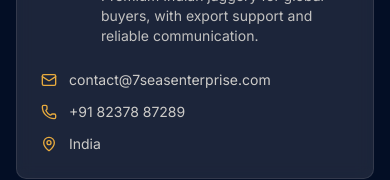
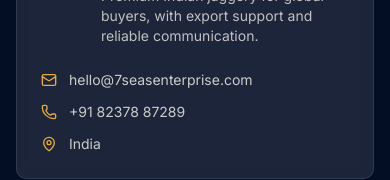
Before and after one commit to Sachin9548/sees, a React (Vite) app: page /contact in a window 390 px wide. Shown: the part 617-797 px from the top of the page. Built offline with nearby package versions, Linux system fonts and the light colour scheme.

Commit message:
phone number and email is updated

```diff
--- a/src/components/Navbar.tsx
+++ b/src/components/Navbar.tsx
@@ -45,7 +45,7 @@
         <div className="flex items-center gap-3">
           <Link to="/contact" className="hidden md:inline-flex btn-gold">Request Export Quote</Link>
           <a
-            href="https://wa.me/918237887289"
+            href="https://wa.me/919371002996"
             aria-label="WhatsApp"
             className="flex h-10 w-10 items-center justify-center rounded-full bg-[#25D366] text-white transition-transform hover:scale-110"
           >
--- a/src/components/PackagingSection.tsx
+++ b/src/components/PackagingSection.tsx
@@ -149,7 +149,7 @@
                   <Send className="h-4 w-4" /> Request Export Quote
                 </Link>
                 <a
-                  href="https://wa.me/918237887289"
+                  href="https://wa.me/919371002996"
                   className="btn-outline-gold"
                   style={{ borderColor: "#25D366", color: "#25D366" }}
                 >
--- a/src/pages/ContactPage.tsx
+++ b/src/pages/ContactPage.tsx
@@ -109,14 +109,15 @@
                 Share your product interest, target market, quantity and packaging preference.
               </p>
               <div className="mt-8 flex flex-wrap gap-3">
-                <a href="mailto:contact@7seasenterprise.com" className="btn-gold">
+                <a href="mailto:hello@7seasenterprise.com" className="btn-gold">
                   <Mail className="h-4 w-4" /> Email Us
                 </a>
-                <a href="https://wa.me/918237887289" className="btn-outline-gold">
+                <a href="https://wa.me/919371002996" className="btn-outline-gold">
                   <Phone className="h-4 w-4" /> WhatsApp
                 </a>
               </div>
             </div>
+
 
             <div className="rounded-lg border border-cream/10 bg-cream/10 p-6 backdrop-blur-sm">
               <div className="flex items-start gap-3">
@@ -134,7 +135,7 @@
               <div className="mt-6 space-y-3 text-sm text-cream/80">
                 <div className="flex items-center gap-3">
                   <Mail className="h-4 w-4 text-gold" />
-                  <span>contact@7seasenterprise.com</span>
+                  <span>hello@7seasenterprise.com</span>
                 </div>
                 <div className="flex items-center gap-3">
                   <Phone className="h-4 w-4 text-gold" />
--- a/src/pages/ProductsPage.tsx
+++ b/src/pages/ProductsPage.tsx
@@ -310,7 +310,7 @@
                   <Send className="h-4 w-4" /> Request Export Quote
                 </Link>
                 <a
-                  href="https://wa.me/918237887289"
+                  href="https://wa.me/919371002996"
                   className="btn-outline-gold"
                   style={{ borderColor: "#25D366", color: "#25D366" }}
                 >
```
